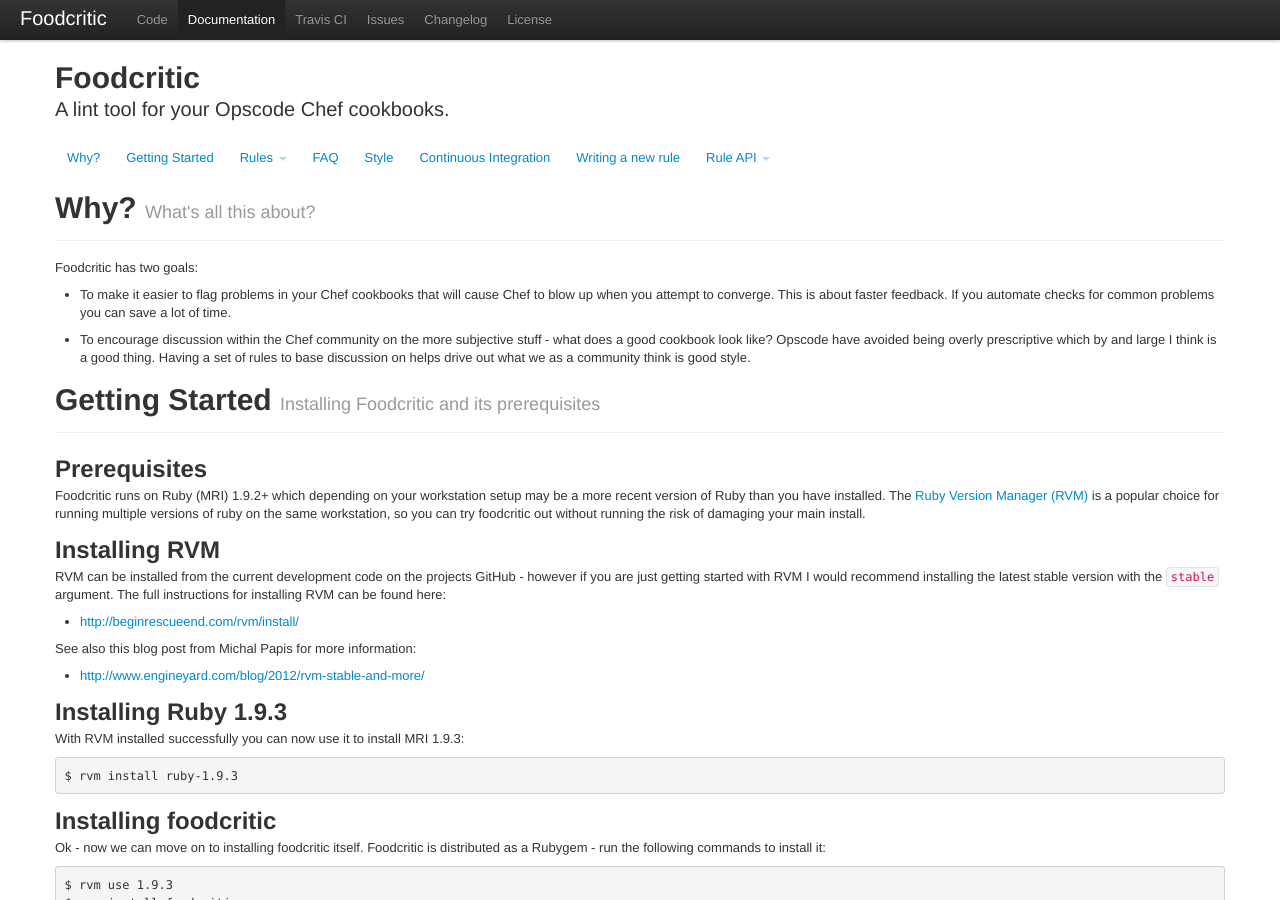
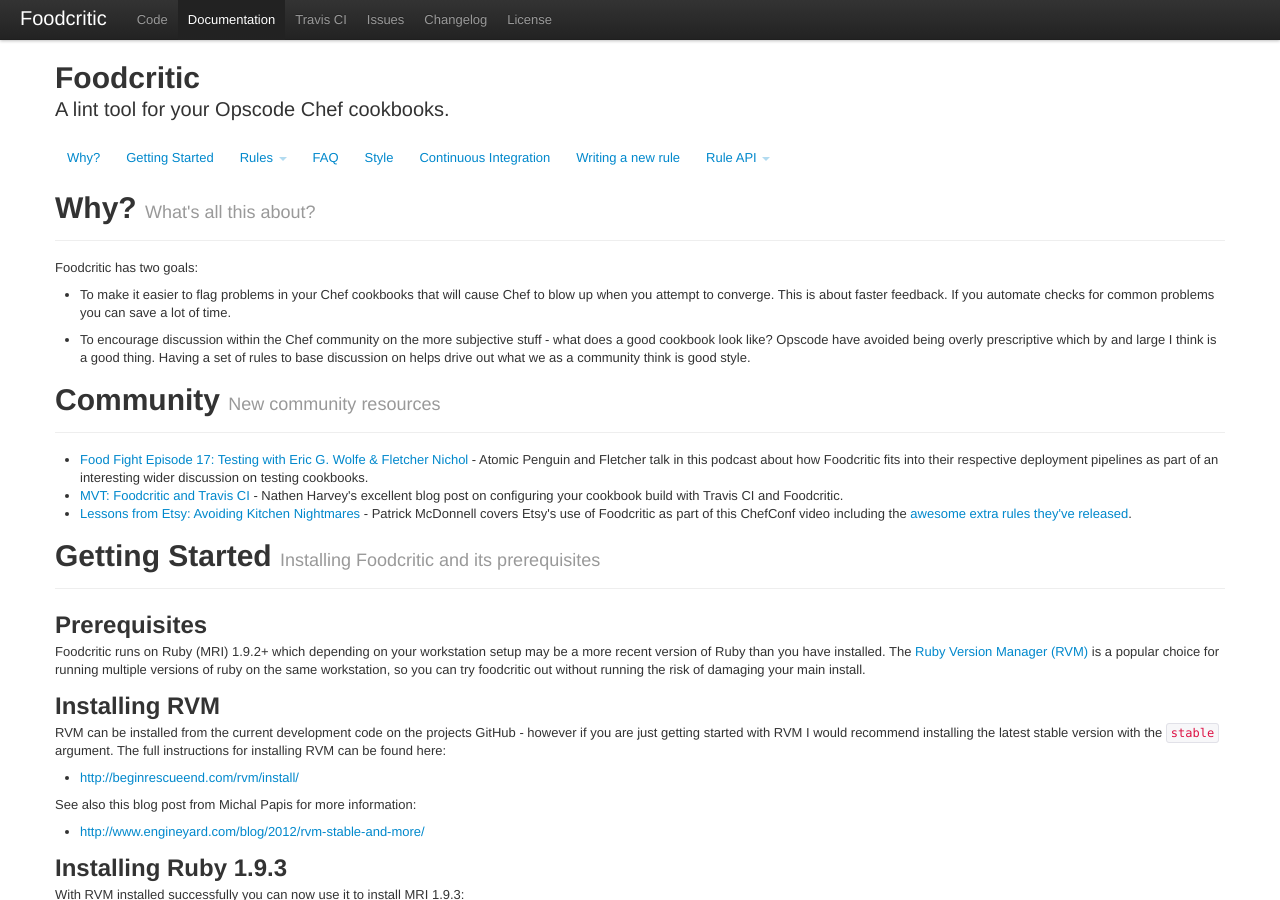
Before and after one commit to Foodcritic/foodcritic, a Jekyll site: the page built from index.html, in a window 1280 px wide and 900 px high. Built offline with Jekyll 4.4.1, drawn with Linux system fonts in a browser that asks for light colours.

Commit message:
Link prominently to community resources.

```diff
--- /dev/null
+++ b/_includes/community-resources.html
@@ -0,0 +1,8 @@
+<div class="page-header">
+  <h1 id="community-resources">Community <small>New community resources</small></h1>
+</div>
+<ul>
+  <li><a href="http://www.foodfightshow.org/2012/06/episode-17-testing-with-eric-g-wolfe.html">Food Fight Episode 17: Testing with Eric G. Wolfe & Fletcher Nichol</a> - Atomic Penguin and Fletcher talk in this podcast about how Foodcritic fits into their respective deployment pipelines as part of an interesting wider discussion on testing cookbooks.</li>
+  <li><a href="http://technology.customink.com/blog/2012/06/04/mvt-foodcritic-and-travis-ci/">MVT: Foodcritic and Travis CI</a> - Nathen Harvey's excellent blog post on configuring your cookbook build with Travis CI and Foodcritic.
+  <li><a href="http://www.youtube.com/watch?v=nSnJCJiZDDU">Lessons from Etsy: Avoiding Kitchen Nightmares</a> - Patrick McDonnell covers Etsy's use of Foodcritic as part of this ChefConf video including the <a href="https://github.com/etsy/foodcritic-rules">awesome extra rules they've released</a>.</li>
+</ul>
--- a/index.html
+++ b/index.html
@@ -1514,6 +1514,7 @@
   <h1 id="why">Why? <small>What's all this about?</small></h1>
 </div>
 {% capture why %}{% include why.md %}{% endcapture %}{{ why | markdownify }}
+{% include community-resources.html %}
 {% include getting-started.html %}
 {% include rules.html %}
 <div class="page-header">
```
